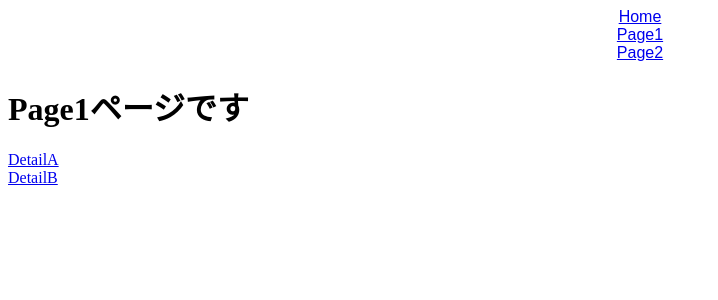
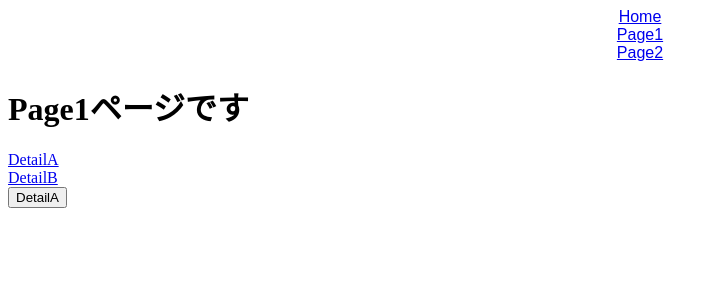
Before and after one commit to Kohei-Takano/react-route, a React (Create React App) app: page /page1 in a window 1280 px wide. Shown: the top 300 px of the page, without its empty margins (0-718 px from the left). Built offline with nearby package versions, Linux system fonts and the light colour scheme.

Commit message:
add route last

```diff
--- a/src/Page1.jsx
+++ b/src/Page1.jsx
@@ -1,12 +1,17 @@
-import { Link } from "react-router-dom";
+import { Link, useHistory } from "react-router-dom";
 
 export const Page1 = () => {
+  const arr = [...Array(100).keys()];
+  const history = useHistory();
+  const onClickDetailA = () => history.push("/page1/detailA");
   return (
     <div>
       <h1>Page1ページです</h1>
-      <Link to="/page1/detailA">DetailA</Link>
+      <Link to={{ pathname: "/page1/detailA", state: arr }}>DetailA</Link>
       <br />
       <Link to="/page1/detailB">DetailB</Link>
+      <br />
+      <button onClick={onClickDetailA}>DetailA</button>
     </div>
   );
 };
--- a/src/Page1DetailA.jsx
+++ b/src/Page1DetailA.jsx
@@ -1,7 +1,15 @@
+import { useLocation, useHistory } from "react-router-dom";
+
 export const Page1DetailA = () => {
+  const { state } = useLocation();
+  console.log(state);
+  const history = useHistory();
+
+  const onClickBack = () => history.goBack();
   return (
     <div>
       <h1>Page1DetailAページです</h1>
+      <button onClick={onClickBack}>戻る</button>
     </div>
   );
 };
--- /dev/null
+++ b/src/Page404.jsx
@@ -0,0 +1,9 @@
+import { Link } from "react-router-dom";
+export const Page404 = () => {
+  return (
+    <div>
+      <h1>ページが見つかりません</h1>
+      <Link to="/">TOPに戻る</Link>
+    </div>
+  );
+};
--- a/src/router/Router.jsx
+++ b/src/router/Router.jsx
@@ -1,5 +1,6 @@
 import { Switch, Route } from "react-router-dom";
 import { Home } from "../Home";
+import { Page404 } from "../Page404";
 import { Page1Routes } from "./Page1Routes";
 import { Page2Routes } from "./Page2Routes";
 export const Router = () => {
@@ -40,6 +41,9 @@ export const Router = () => {
           </Switch>
         )}
       />
+      <Route path="*">
+        <Page404 />
+      </Route>
     </Switch>
   );
 };
```
